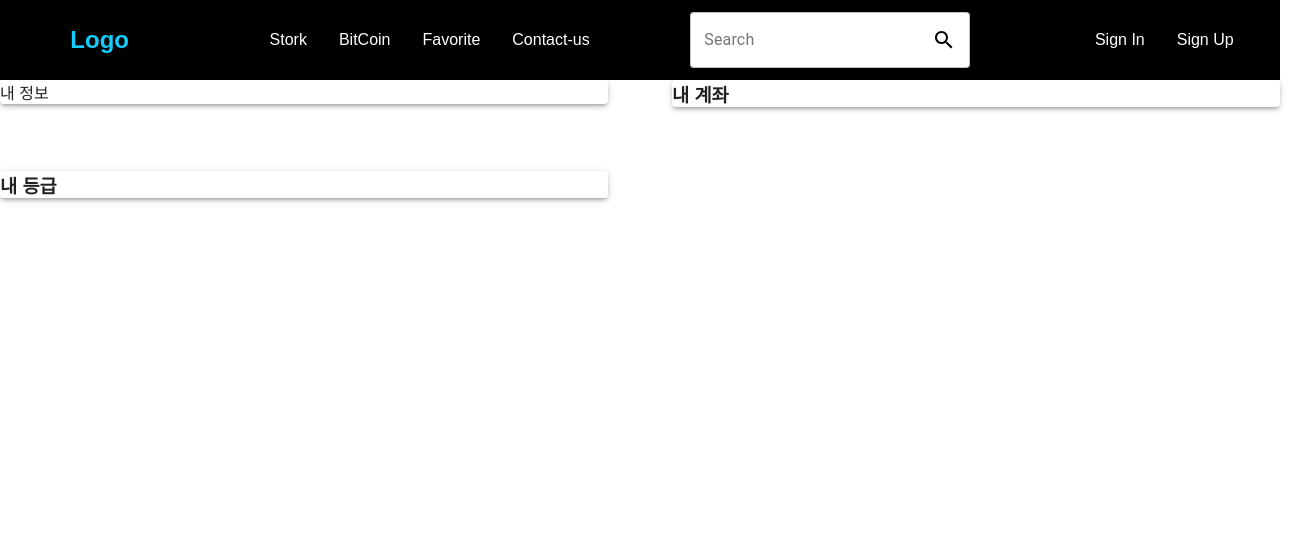
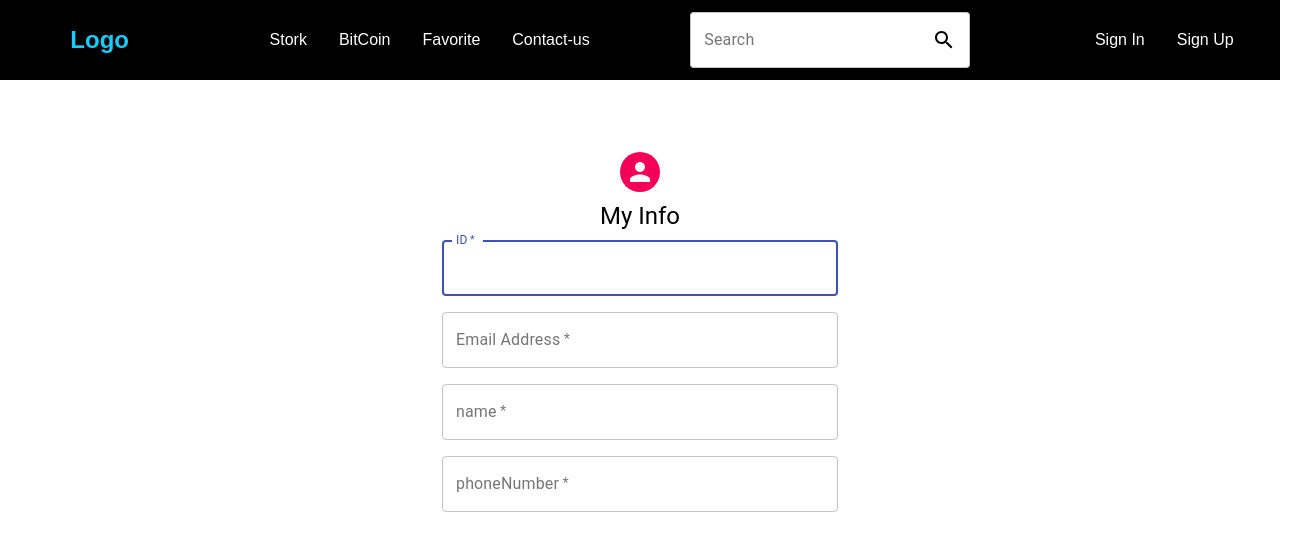
Before and after one commit to salvable/web-Stork, a React (Create React App) app: page /profile/1 in a window 1280 px wide. Shown: the top 550 px of the page, 1312 px wide, since content can reach past the window. Built offline with nearby package versions, Linux system fonts and the light colour scheme.

Commit message:
profile 기본 form변경

```diff
--- a/src/Stork/Pages/profile/profile.js
+++ b/src/Stork/Pages/profile/profile.js
@@ -1,48 +1,135 @@
-import React from "react";
+import React, {useEffect, useState} from 'react';
+import Avatar from '@material-ui/core/Avatar';
+import Button from '@material-ui/core/Button';
+import CssBaseline from '@material-ui/core/CssBaseline';
+import TextField from '@material-ui/core/TextField';
+import FormControlLabel from '@material-ui/core/FormControlLabel';
+import Checkbox from '@material-ui/core/Checkbox';
+import Link from '@material-ui/core/Link';
 import Grid from '@material-ui/core/Grid';
-import {Table, TableBody, TableCell, TableContainer, TableHead, TableRow} from "@material-ui/core";
-import Paper from "@material-ui/core/Paper";
-import Home from "../home/home";
+import Box from '@material-ui/core/Box';
+import Typography from '@material-ui/core/Typography';
+import { makeStyles } from '@material-ui/core/styles';
+import Container from '@material-ui/core/Container';
+import axios from "axios";
 
-const Profile = () => {
+const useStyles = makeStyles((theme) => ({
+    paper: {
+        marginTop: theme.spacing(8),
+        display: 'flex',
+        flexDirection: 'column',
+        alignItems: 'center',
+    },
+    avatar: {
+        margin: theme.spacing(1),
+        backgroundColor: theme.palette.secondary.main,
+    },
+    form: {
+        width: '100%', // Fix IE 11 issue.
+        marginTop: theme.spacing(1),
+    },
+    submit: {
+        margin: theme.spacing(3, 0, 2),
+    },
+}));
 
-    const styles = theme => ({
-        root: {
-            marginTop: 5,
-            padding: theme.spacing(3),
-            background: '#eeeeee'
-        },
-        paper: {
-            padding: theme.spacing(3),
-            textAlign: 'center',
-            color: theme.palette.text.primary,
-        },
-    });
+export default function SignUp() {
+    const classes = useStyles();
+    const [id,setId] = useState("")
+    const [email,setEmail] = useState("")
+    const [name, setName] = useState("")
+    const [phoneNumber, setPhoneNumber] = useState("")
 
 
     return (
-        <div className={styles.root}>
-            <Grid container spacing={8}>
-                <Grid item xs={6}>
-                    <Paper className={styles.paper} elevation={3}>
-                        <div>내 정보</div>
-                    </Paper>
-                </Grid>
-                <Grid item xs={6}>
-                    <Paper className={styles.paper} elevation={3}>
-                        <h3>내 계좌</h3>
-                    </Paper>
-                </Grid>
-                <Grid item xs={6}>
-                    <Paper className={styles.paper} elevation={3}>
-                        <h3>내 등급</h3>
-                    </Paper>
-                </Grid>
+        <Container component="main" maxWidth="xs">
+            <div className={classes.paper}>
+                <Avatar className={classes.avatar} />
 
+                <Typography component="h1" variant="h5">
+                    My Info
+                </Typography>
+                <form className={classes.form} noValidate>
+                    <Grid container spacing={2}>
+                        <Grid item xs={12}>
+                            <TextField
+                                autoComplete="fname"
+                                name="ID"
+                                variant="outlined"
+                                required
+                                fullWidth
+                                id="ID"
+                                label="ID"
+                                value={id}
+                                autoFocus
+                                onChange={(e)=> {
+                                    setId(e.target.value)
+                                }}
+                            />
+                        </Grid>
+                        <Grid item xs={12}>
+                            <TextField
+                                variant="outlined"
+                                required
+                                fullWidth
+                                id="email"
+                                label="Email Address"
+                                name="email"
+                                autoComplete="email"
+                                value={email}
+                                onChange={(e)=> {
+                                    setEmail(e.target.value)
+                                }}
+                            />
+                        </Grid>
+                        <Grid item xs={12}>
+                            <TextField
+                                variant="outlined"
+                                required
+                                fullWidth
+                                name="name"
+                                label="name"
+                                id="name"
+                                value={name}
+                                onChange={(e)=> {
+                                    setName(e.target.value)
+                                }}
+                            />
+                        </Grid>
+                        <Grid item xs={12}>
+                            <TextField
+                                variant="outlined"
+                                required
+                                fullWidth
+                                name="phoneNumber"
+                                label="phoneNumber"
+                                type="text"
+                                id="phoneNumber"
+                                autoComplete="phoneNumber"
+                                value={phoneNumber}
+                                onChange={(e)=> {
+                                    const regex = /^[0-9\b -]{0,13}$/;
+                                    if (regex.test(e.target.value)) {
+                                        if(e.target.value.length == 3 || e.target.value.length === 8){
+                                            setPhoneNumber(e.target.value + "-");
+                                        }else{
+                                            setPhoneNumber(e.target.value);
+                                        }
+                                    }
+                                }}
+                                onKeyDown={(e)=>{
+                                    if(!(e.keyCode >= 48 && e.keyCode <= 57) && e.keyCode === 8){
+                                        if((e.target.value.length === 9 || e.target.value.length === 4) && phoneNumber.slice(e.target.value.length-1,e.target.value.length) == "-"){
+                                            setPhoneNumber(phoneNumber.slice(0,e.target.value.length-1))
+                                        }
+                                    }
+                                }}
+                            />
+                        </Grid>
+                    </Grid>
+                </form>
+            </div>
 
-            </Grid>
-        </div>
-    )
-};
-
-export default Profile
+        </Container>
+    );
+}
```
